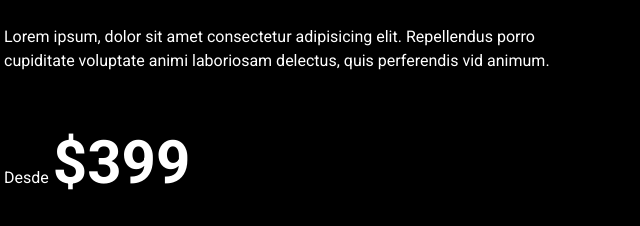
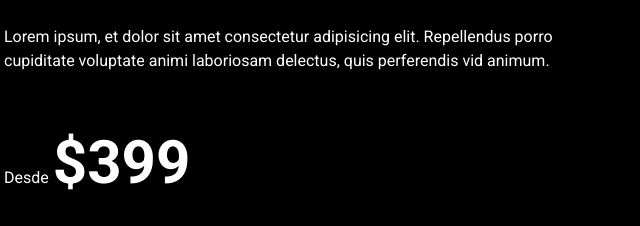
Before and after one commit to JorgeMeza93/Audifonos, a website: page index.html in a window 1280 px wide. Shown: the part 311-537 px from the top of the page, 636-1276 px from the left. Drawn offline with Linux system fonts and the light colour scheme.

Commit message:
Modificacion realizada

```diff
--- a/index.html
+++ b/index.html
@@ -26,7 +26,7 @@
             <div class="texto-header">
                 <p class="tagline-producto">Sonido Profesional</p>
                 <h2 class="nombre-producto degradado-principal">TechPro</h2>
-                <p class="descripcion-producto">Lorem ipsum, dolor sit amet consectetur adipisicing elit. Repellendus porro cupiditate voluptate animi
+                <p class="descripcion-producto">Lorem ipsum, et dolor sit amet consectetur adipisicing elit. Repellendus porro cupiditate voluptate animi
                     laboriosam delectus, quis perferendis vid animum.
                 </p>
                 <p class="precio-producto">Desde <span>$399</span></p>
```
